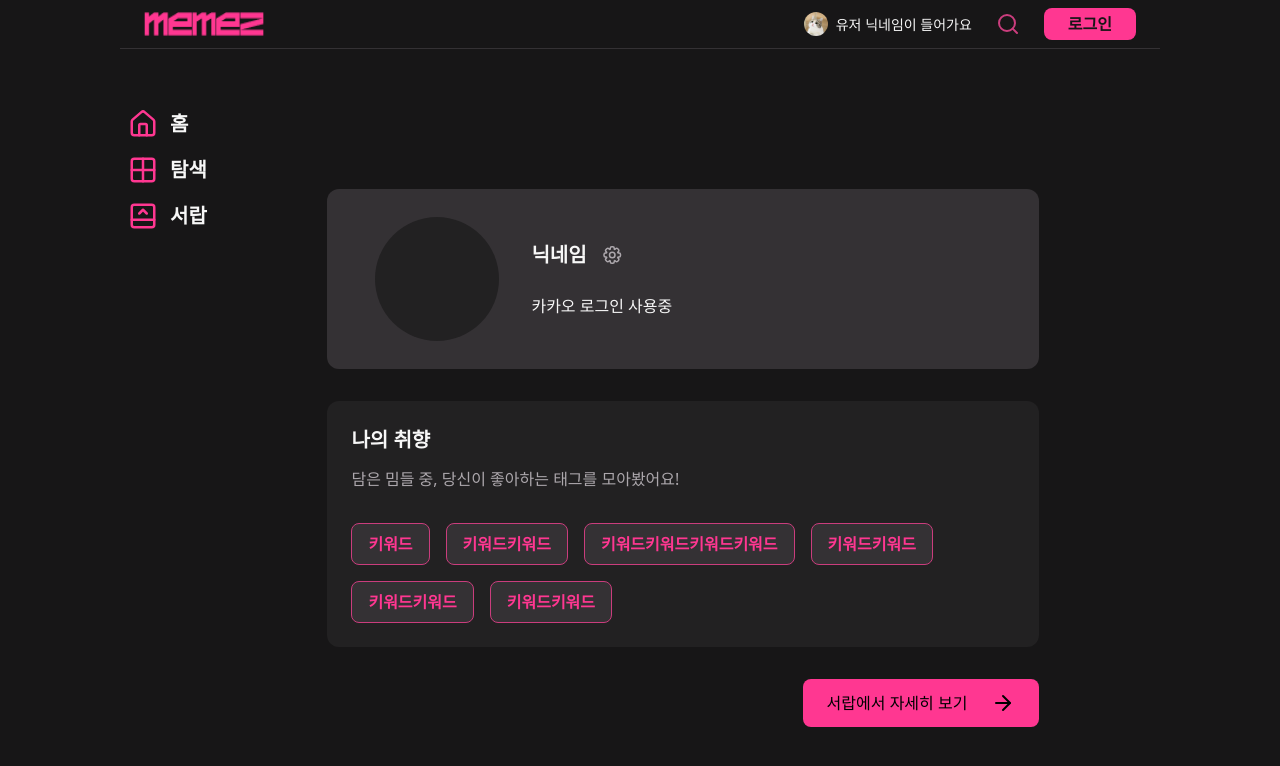
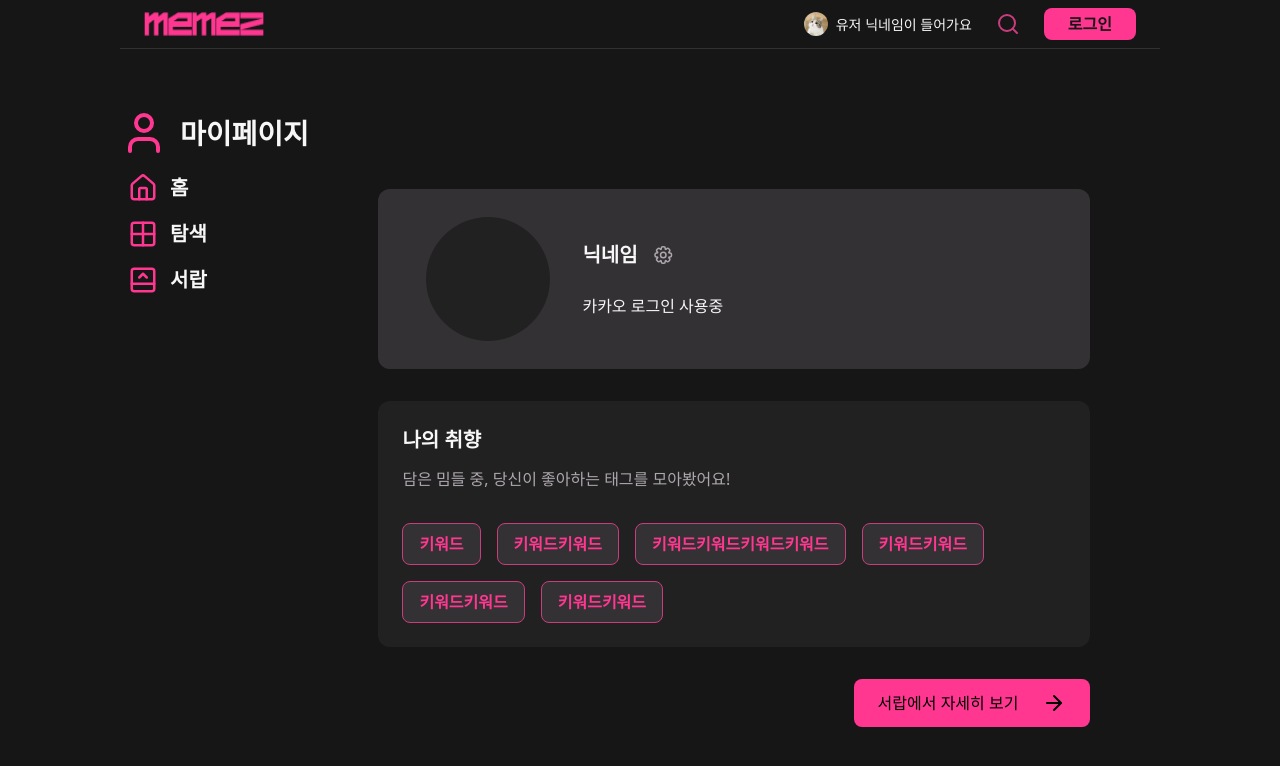
Before and after one commit to meme-party/front, a Next.js app: page /mypage in a window 1280 px wide. Shown: the top 766 px of the page. Built offline with nearby package versions, Linux system fonts and the light colour scheme.

Commit message:
feat: header button action

```diff
--- a/src/app/(routes)/mypage/components/SettingButton.tsx
+++ b/src/app/(routes)/mypage/components/SettingButton.tsx
@@ -6,7 +6,7 @@ type Props = {
 
 export default function SettingButton({ text, textColor = "text-gray-scale-100", onClick }: Props) {
   return (
-    <div className="rounded-[8px] bg-gray-scale-800 px-[24px] py-[12px]" onClick={onClick}>
+    <div className="cursor-pointer rounded-[8px] bg-gray-scale-800 px-[24px] py-[12px]" onClick={onClick}>
       <p className={textColor}>{text}</p>
     </div>
   )
--- a/src/components/Header.tsx
+++ b/src/components/Header.tsx
@@ -2,24 +2,31 @@ import { Search } from "lucide-react"
 import Image from "next/image"
 import Button from "@/components/Button"
 import { COLORS } from "@/styles/colors"
+import Link from "next/link"
 
 export default function Header() {
   // Todo 세션체크해서 닉네임, 버튼 조건부 렌더링
   return (
     // lg:px-[120px]
     <section className="flex h-[94px] w-full items-end justify-between border-b-[1px] border-b-gray-scale-700 px-[16px] py-[12px] md:h-auto md:items-center md:px-[24px] md:py-[8px]">
+      <Link href={"/"}>
         <article className="relative h-[24px] w-[120px]">
           <Image src={"/logo.png"} alt="logo" fill />
         </article>
+      </Link>
       <article className="flex flex-row-reverse items-center gap-[24px] md:flex md:flex-row">
+        <Link href={"/mypage"}>
           <div className="flex items-center gap-[8px]">
             <div className="relative h-[24px] w-[24px]">
               <Image src={"/cat.png"} alt="profile-image" fill className="rounded-full" />
             </div>
             <p className="hidden text-h3-r md:flex">유저 닉네임이 들어가요</p>
           </div>
+        </Link>
         <Search size={24} color={COLORS.PRIMARY} />
+        <Link href={"/login"}>
           <Button className="hidden bg-primary-300 px-[24px] py-[4px] text-h2-sb md:flex">로그인</Button>
+        </Link>
       </article>
     </section>
   )
--- a/src/components/Sidebar.tsx
+++ b/src/components/Sidebar.tsx
@@ -2,7 +2,7 @@
 
 import { COLORS } from "@/styles/colors"
 import { cn } from "@/utils/cn"
-import { Grid2X2, House, PanelBottomOpen } from "lucide-react"
+import { Grid2X2, House, PanelBottomOpen, User } from "lucide-react"
 import Link from "next/link"
 import { usePathname } from "next/navigation"
 import React from "react"
@@ -13,7 +13,8 @@ export default function Sidebar() {
   const navItems = [
     { href: "/", label: "홈", icon: <House color={COLORS.PRIMARY_300} size={30} /> },
     { href: "/explore", label: "탐색", icon: <Grid2X2 color={COLORS.PRIMARY_300} size={30} /> },
-    { href: "/drawer", label: "서랍", icon: <PanelBottomOpen color={COLORS.PRIMARY_300} size={30} /> }
+    { href: "/drawer", label: "서랍", icon: <PanelBottomOpen color={COLORS.PRIMARY_300} size={30} /> },
+    { href: "/mypage", label: "마이페이지", icon: <User color={COLORS.PRIMARY_300} size={30} /> }
   ]
 
   // 현재 경로에 해당하는 항목 찾기
@@ -31,11 +32,15 @@ export default function Sidebar() {
           </Link>
         )}
 
-        {navItems.map(({ href, label, icon }) => (
+        {navItems
+          .filter((item) => item.href !== "/mypage")
+          .map(({ href, label, icon }) => (
             <Link key={href} href={href}>
               <article className="ms-[8px] flex items-center gap-[12px]">
                 {icon}
-              <p className={cn("text-h1-sb", label === activeItem?.label ? "text-primary-300" : "text-gray-scale-100")}>
+                <p
+                  className={cn("text-h1-sb", label === activeItem?.label ? "text-primary-300" : "text-gray-scale-100")}
+                >
                   {label}
                 </p>
               </article>
```
Lines whose indentation alone changed are shown as unchanged.
